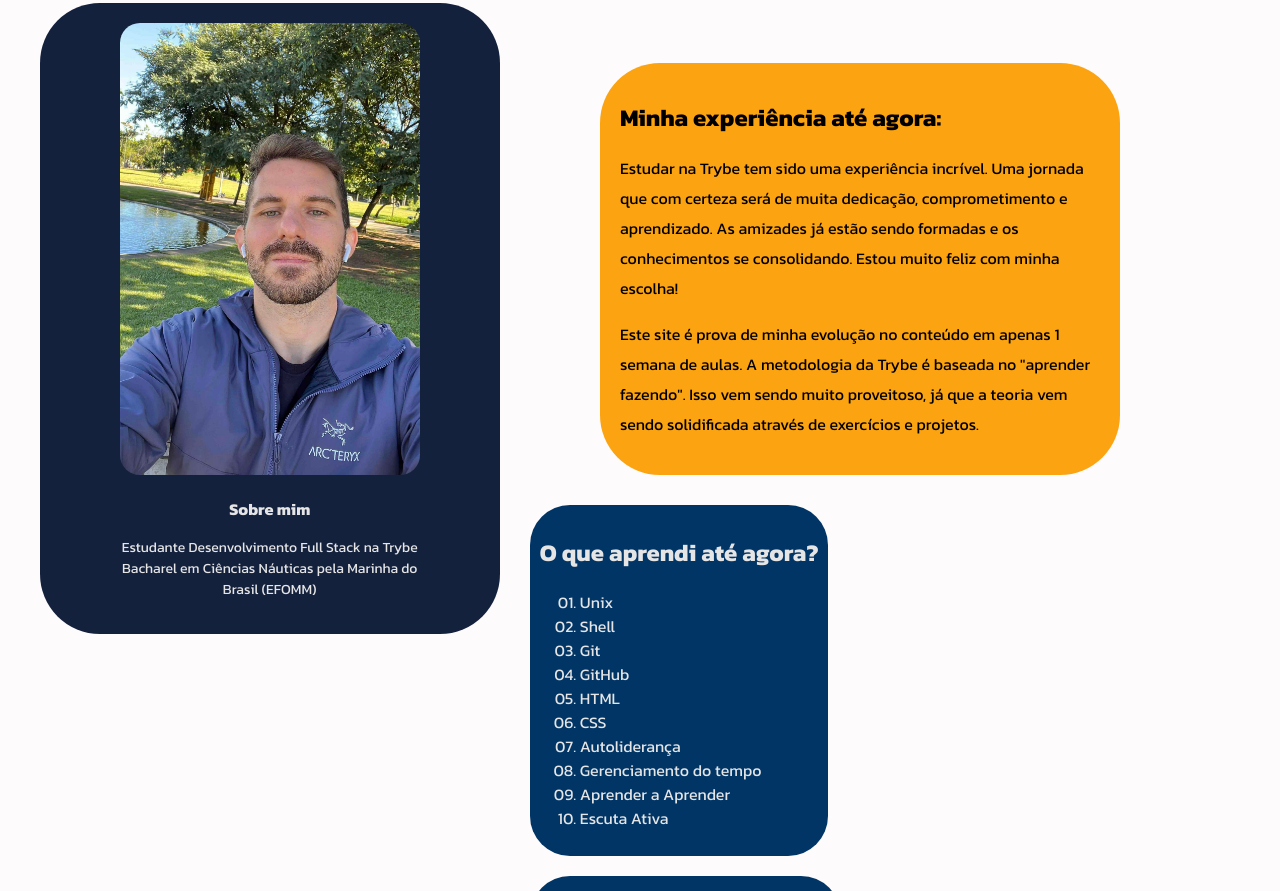
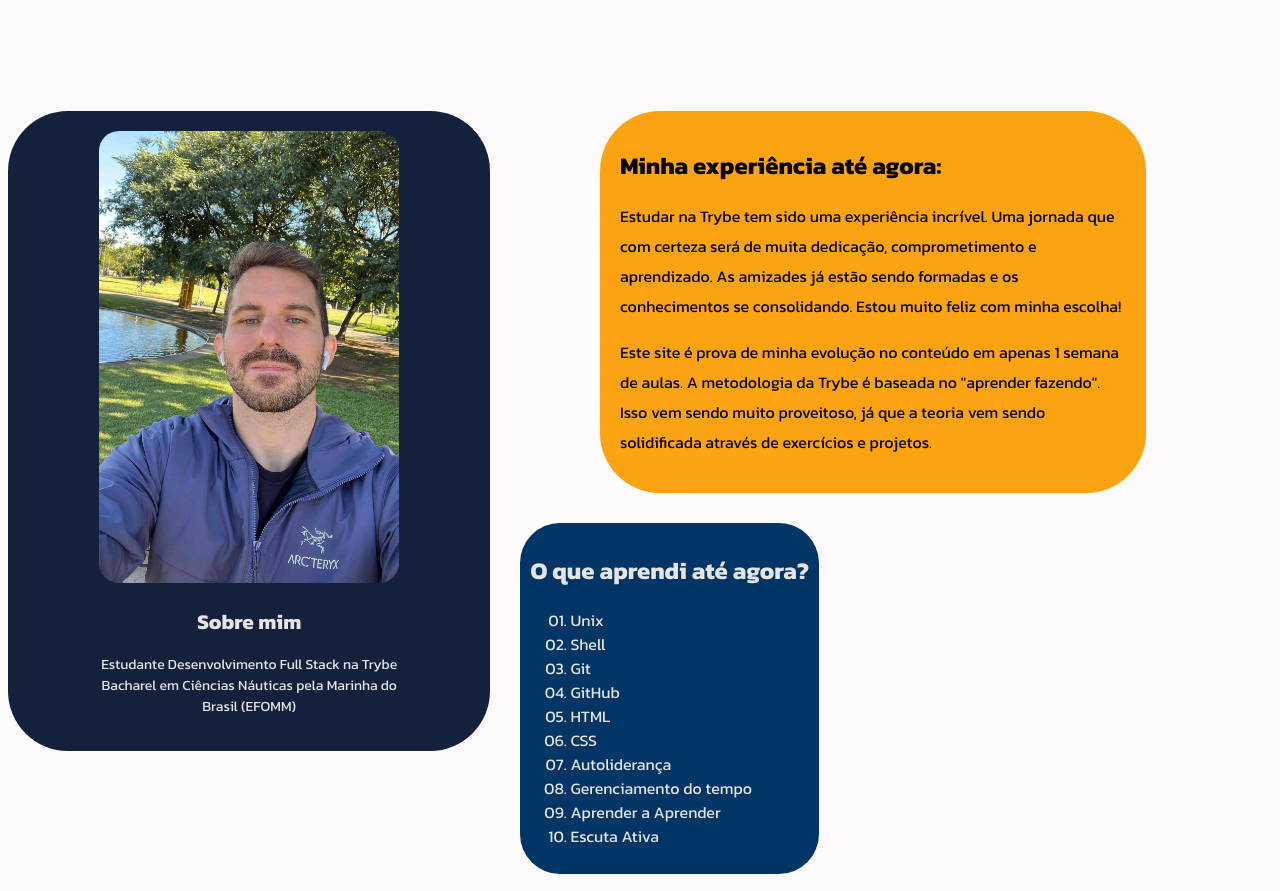
Before and after one commit to pauloLage88/pauloLage88.github.io, a plain HTML site: page pages/lessons-learned/lessons-learned.html in a window 1280 px wide. Shown: the part 97-988 px from the top of the page. Drawn offline with Linux system fonts and the light colour scheme.

Commit message:
alterações tags semanticas do lessons learned

```diff
--- a/pages/lessons-learned/lessons-learned.html
+++ b/pages/lessons-learned/lessons-learned.html
@@ -12,7 +12,6 @@
     <header id="cabecalho">
         <h1 id="titulo">Paulo Lage - Lições Aprendidas com a Trybe! 👨🏻‍💻🚀</h1>
     </header>
-    <section class="content-container">
     <aside class="lado-esquerdo"> <!--imagem-->
         <img id="minha_foto" src="images/img.jpg" alt="foto de paulo lage no parque">
         <div id="about">
@@ -28,7 +27,7 @@
         </article>
     </section>
     <section class="float-container"> <!--listaa-->
-            <div class="float-list">
+        <article class="float-list">
             <h2>O que aprendi até agora?</h2>
             <ol id="licoes_aprendidas">
                 <li>Unix</li>
@@ -42,8 +41,8 @@
                 <li>Aprender a Aprender</li>
                 <li>Escuta Ativa</li>
             </ol>
-            </div>
-            <div class="float-list">
+        </article>
+        <article class="float-list">
             <h2>O que pretendo aprender?<br></h2>
             <ul id="licoes_a_aprender">
                 <li>JavaScript</li>
@@ -57,10 +56,8 @@
                 <li>C#</li>
                 <li>Metodologias Ágeis</li>
             </ul>
-                </div>
+        </article>
     </section>
-    </section>
-
     <section id="tabdiv">
         <h2>Formação da Trybe</h2>
         <table>
--- a/pages/lessons-learned/style.css
+++ b/pages/lessons-learned/style.css
@@ -36,17 +36,12 @@ footer {
   border-radius: 20px;
 }
 
-.content-container {
-  overflow: auto;
-  width: 95%;
-  margin: auto;
-  margin-top: 100px;
-}
 
 .lado-esquerdo {
   float: left;
-  overflow: auto;
   width: 35%;
+  margin-top: 200px;
+  margin-bottom: 100px;
   min-width: 300px;
   text-align: center;
   background-color: rgb(20, 33, 61);
@@ -67,7 +62,7 @@ footer {
   padding: 20px;
   overflow-x: scroll;
   width: 40%;
-  margin-top: 5%;
+  margin-top: 200px;
   margin-right: 10%;
   background-color: rgb(252, 163, 17);
   border-radius: 60px;
```
Lines whose indentation alone changed are shown as unchanged.
